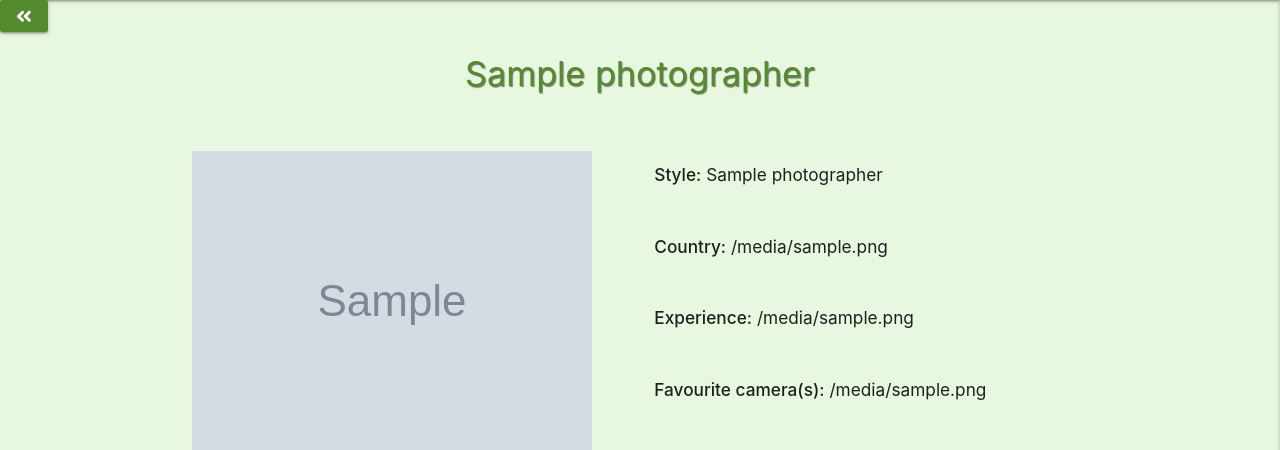
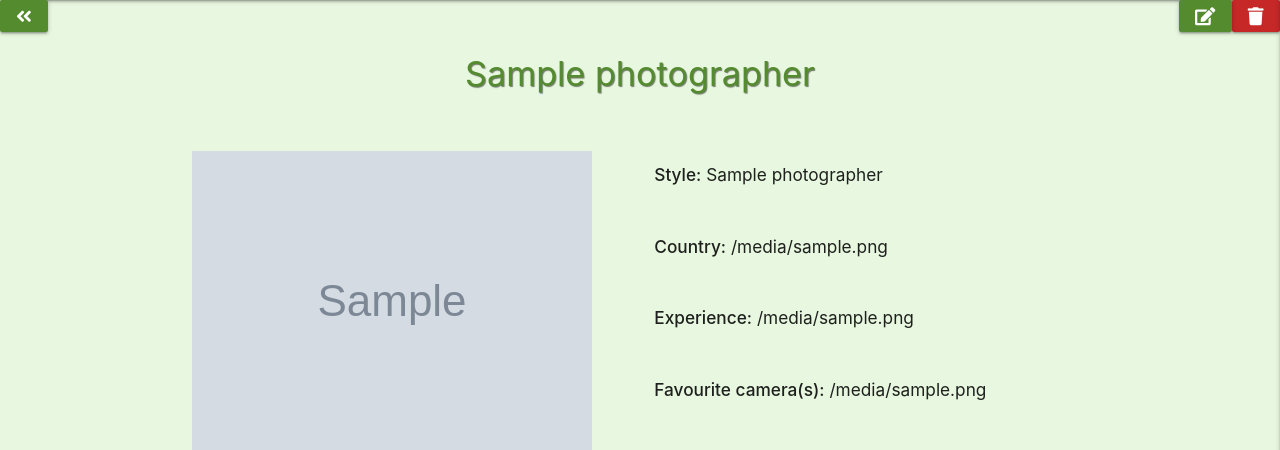
Before and after one commit to OndrejValla/TALENTED-PEOPLE, a Flask app: template templates/photographer.html in a window 1280 px wide. Shown: the part 80-530 px from the top of the page. Run offline with Flask 2, Linux system fonts and the light colour scheme; the template is opened without the code that fills it: most values are stand-ins (such as "Sample title", 1, 10 or a date in 2020); grey boxes marked "Sample" are stand-in pictures; some libraries are stand-ins or nearby versions.

Commit message:
Add Edit and Delete buttons to photographer.html

```diff
--- a/templates/photographer.html
+++ b/templates/photographer.html
@@ -1,16 +1,27 @@
 {% extends "base.html" %}
 {% block main_content %}
 
+<!-- Back Button -->
 <a href="{{ url_for('get_photographers') }}"
     class=" light-green darken-3 waves-effect waves-light btn-small back-btn-1">
     <i class="fas fa-angle-double-left"></i>
 </a>
+<!-- Delete Button -->
+<a href="#delete-modal-{{ photographer._id }}"
+    class="red darken-3 waves-effect waves-light btn-small back-btn-1 right modal-trigger" title="Delete">
+    <i class="fas fa-trash"></i>
+</a>
+<!-- Edit Button -->
+<a href="" class="light-green darken-3 waves-effect waves-light btn-small back-btn-1 right" title="Edit">
+    <i class="fas fa-edit"></i>
+</a>
+
 <h4 class="center-align light-green-text text-darken-3 text-shadow">
     {{ photographer["photographer_name"] }}
 </h4>
 <br>
 <br>
-
+<!-- Photographer Profile -->
 <div class="container">
     <div class="row">
         <div class="col s12 l6">
@@ -73,6 +84,7 @@
             {% endif %}
         </div>
     </div>
+    <!-- Photographer Profile Images -->
     <div class="row">
         <div class="col s4 m2 l2">
             <img class="materialboxed img-thumbnails" width="110" src="{{ photographer.photographer_image_URL2 }}">
```
